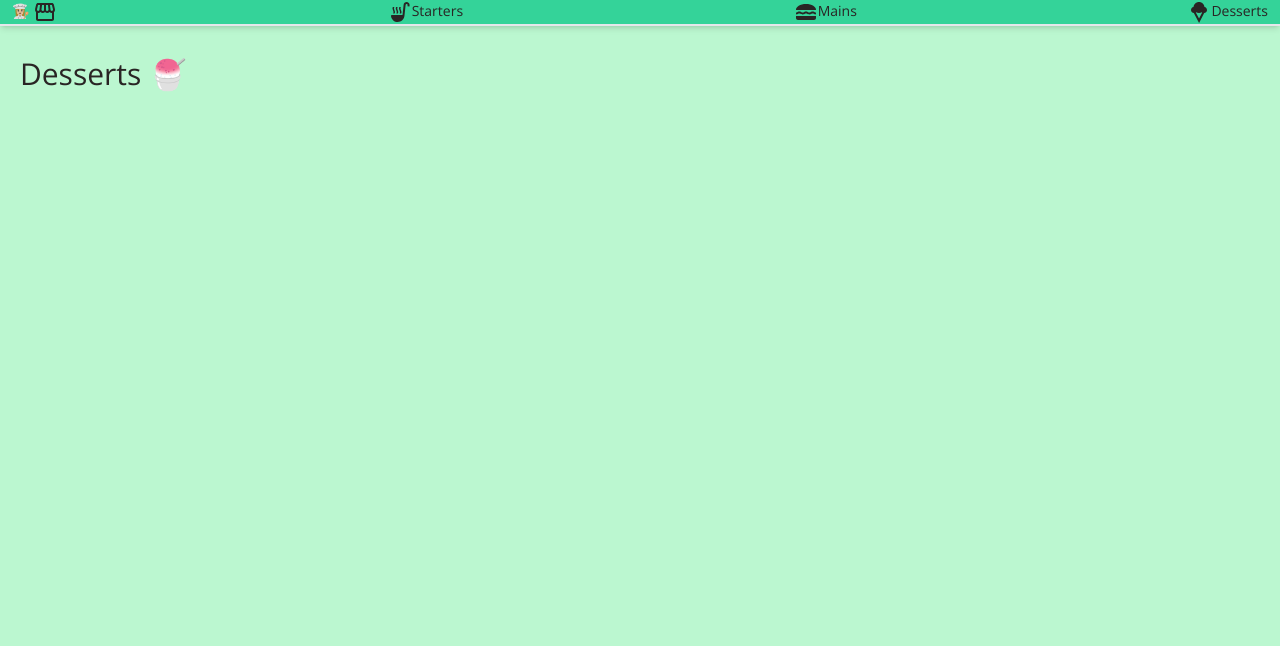
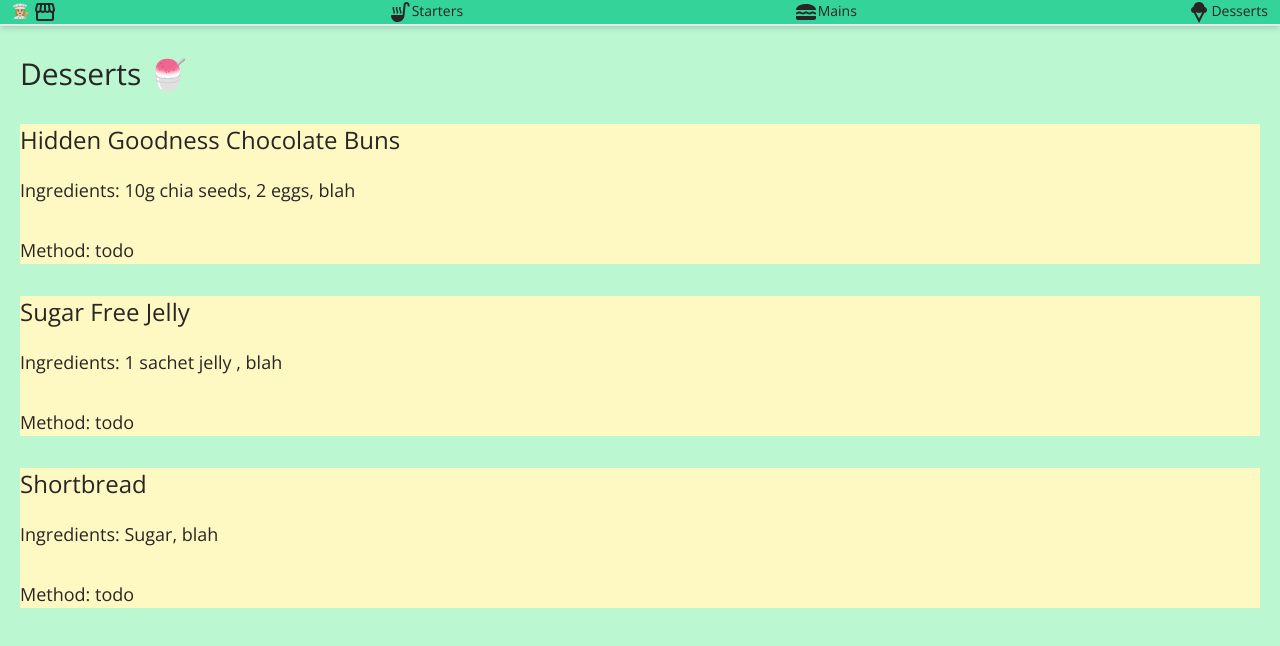
Before and after one commit to jenboyle/chef-jen, a Next.js app: page /desserts in a window 1280 px wide. Shown: the top 646 px of the page. Built offline with nearby package versions, Linux system fonts and the light colour scheme.

Commit message:
Start some static data

```diff
--- /dev/null
+++ b/app/_components/RecipeCard.tsx
@@ -0,0 +1,23 @@
+export type recipeType = {
+  name: string;
+  ingredients: string;
+  method: string;
+};
+
+interface RecipeProps {
+  recipes: recipeType[];
+}
+
+function RecipeCard({ recipes }: RecipeProps) {
+  return recipes.map((recipe, index) => (
+    <div className="bg-yellow-100" key={`${index} ${recipe.name}`}>
+      <h2 className="text-2xl my-5">{recipe.name}</h2>
+      <h3 className="text-lg text-ellipsis mb-8">
+        Ingredients: {recipe.ingredients}
+      </h3>
+      <h4 className="text-lg mb-8">Method: {recipe.method}</h4>
+    </div>
+  ));
+}
+
+export default RecipeCard;
--- a/app/desserts/page.tsx
+++ b/app/desserts/page.tsx
@@ -1,12 +1,36 @@
 import { Metadata } from "next";
 import ChefTitle from "../_components/ChefTitle";
+import RecipeCard from "../_components/RecipeCard";
 
 export const metadata: Metadata = {
   title: "Desserts",
 };
 
+export const fakeDesserts = [
+  {
+    name: "Hidden Goodness Chocolate Buns",
+    ingredients: "10g chia seeds, 2 eggs, blah",
+    method: "todo",
+  },
+  {
+    name: "Sugar Free Jelly",
+    ingredients: "1 sachet jelly , blah",
+    method: "todo",
+  },
+  {
+    name: "Shortbread",
+    ingredients: "Sugar, blah",
+    method: "todo",
+  },
+];
+
 function Page() {
-  return <ChefTitle>Desserts 🍧</ChefTitle>;
+  return (
+    <>
+      <ChefTitle>Desserts 🍧</ChefTitle>
+      <RecipeCard recipes={fakeDesserts} />
+    </>
+  );
 }
 
 export default Page;
--- a/app/mains/page.tsx
+++ b/app/mains/page.tsx
@@ -1,11 +1,36 @@
 import { Metadata } from "next";
 import ChefTitle from "../_components/ChefTitle";
+import RecipeCard from "../_components/RecipeCard";
 
 export const metadata: Metadata = {
   title: "Mains",
 };
+
+export const fakeMains = [
+  {
+    name: "Low Points Slow Cooked Curry",
+    ingredients: "Curry powder, chicken, blah",
+    method: "todo",
+  },
+  {
+    name: "Slow cooked gravy",
+    ingredients: "40g gravy powder, blah",
+    method: "todo",
+  },
+  {
+    name: "Homemade fish and chips",
+    ingredients: "Fish, blah",
+    method: "todo",
+  },
+];
+
 function Page() {
-  return <ChefTitle>Mains 🍔</ChefTitle>;
+  return (
+    <>
+      <ChefTitle>Mains 🍔</ChefTitle>
+      <RecipeCard recipes={fakeMains} />
+    </>
+  );
 }
 
 export default Page;
--- a/app/page.tsx
+++ b/app/page.tsx
@@ -3,7 +3,7 @@ import ChefTitle from "./_components/ChefTitle";
 
 export default function Home() {
   return (
-    <div>
+    <>
       <ChefTitle>Chef Jen 👩🏼‍🍳</ChefTitle>
       <ChefArticle>
         Welcome to Chef de partie 🥳 Jen&apos;s kitchen to share with you some
@@ -13,6 +13,6 @@ export default function Home() {
         Feast your 👀 on these simple but satisfying meals whilst on any weight
         💪 loss programme.
       </ChefArticle>
-    </div>
+    </>
   );
 }
--- a/app/starters/page.tsx
+++ b/app/starters/page.tsx
@@ -1,12 +1,36 @@
 import { Metadata } from "next";
 import ChefTitle from "../_components/ChefTitle";
+import RecipeCard from "../_components/RecipeCard";
 
 export const metadata: Metadata = {
   title: "Starters",
 };
 
+export const fakeStarters = [
+  {
+    name: "Carrot and Lentil Soup",
+    ingredients: "Carrots, red lentils, blah",
+    method: "todo",
+  },
+  {
+    name: "Another Soup",
+    ingredients: "veg, blah",
+    method: "todo",
+  },
+  {
+    name: "Soup trio",
+    ingredients: "Peas, blah",
+    method: "todo",
+  },
+];
+
 function Page() {
-  return <ChefTitle>Starters 🍜</ChefTitle>;
+  return (
+    <>
+      <ChefTitle>Starters 🍜</ChefTitle>
+      <RecipeCard recipes={fakeStarters} />
+    </>
+  );
 }
 
 export default Page;
```
